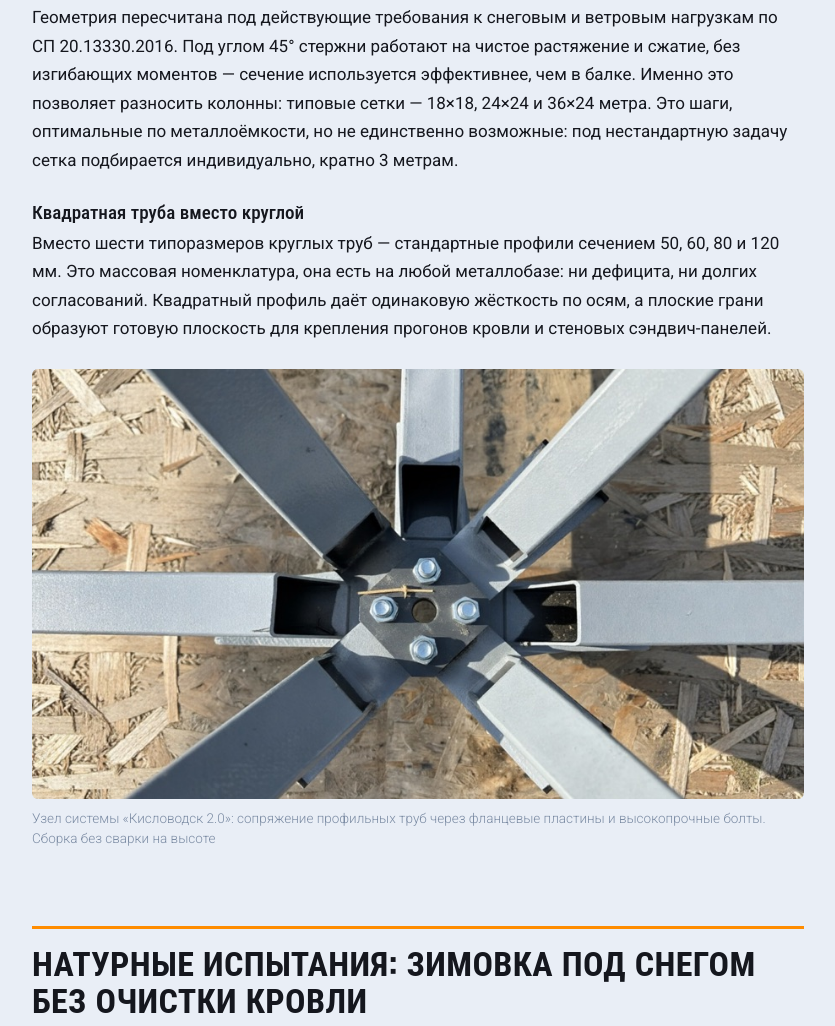
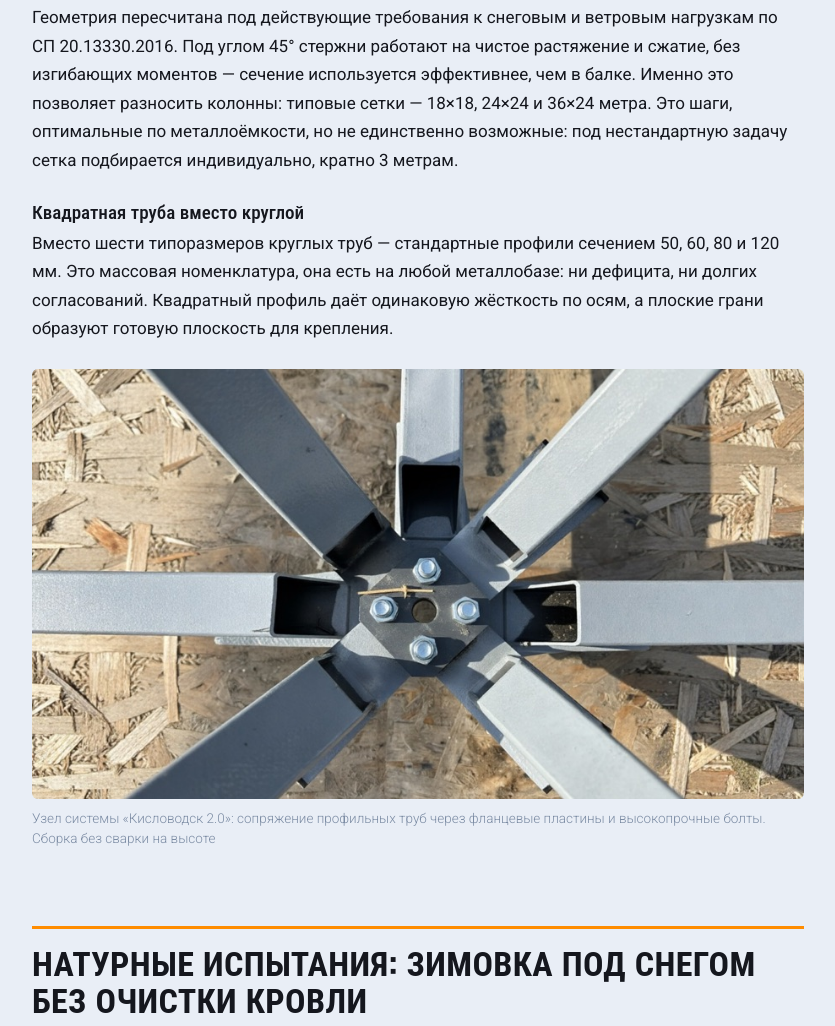
Before and after one commit to PG37-M/kislovodsk-2.0-landing, a plain HTML site: page karkas-kislovodsk-2-0/index.html in a window 1280 px wide. Shown: the part 4158-5184 px from the top of the page, without its empty margins (222-1057 px from the left). Drawn offline with nearby package versions, Linux system fonts and the light colour scheme.

Commit message:
Karkas page: remove purlins/sandwich-panels mention from square tube paragraph
Co-Authored-By: Claude Sonnet 5.5 <noreply@anthropic.com>

```diff
--- a/karkas-kislovodsk-2-0/index.html
+++ b/karkas-kislovodsk-2-0/index.html
@@ -696,7 +696,7 @@ ActiveScore.init(metricsFn);
     <p>Геометрия пересчитана под действующие требования к снеговым и ветровым нагрузкам по СП 20.13330.2016. Под углом 45° стержни работают на чистое растяжение и сжатие, без изгибающих моментов — сечение используется эффективнее, чем в балке. Именно это позволяет разносить колонны: типовые сетки — 18×18, 24×24 и 36×24 метра. Это шаги, оптимальные по металлоёмкости, но не единственно возможные: под нестандартную задачу сетка подбирается индивидуально, кратно 3 метрам.</p>
 
     <h3>Квадратная труба вместо круглой</h3>
-    <p>Вместо шести типоразмеров круглых труб — стандартные профили сечением 50, 60, 80 и 120 мм. Это массовая номенклатура, она есть на любой металлобазе: ни дефицита, ни долгих согласований. Квадратный профиль даёт одинаковую жёсткость по осям, а плоские грани образуют готовую плоскость для крепления прогонов кровли и стеновых сэндвич-панелей.</p>
+    <p>Вместо шести типоразмеров круглых труб — стандартные профили сечением 50, 60, 80 и 120 мм. Это массовая номенклатура, она есть на любой металлобазе: ни дефицита, ни долгих согласований. Квадратный профиль даёт одинаковую жёсткость по осям, а плоские грани образуют готовую плоскость для крепления.</p>
 
     <figure class="portrait">
       <img src="img/case-2-node.jpeg"
```
